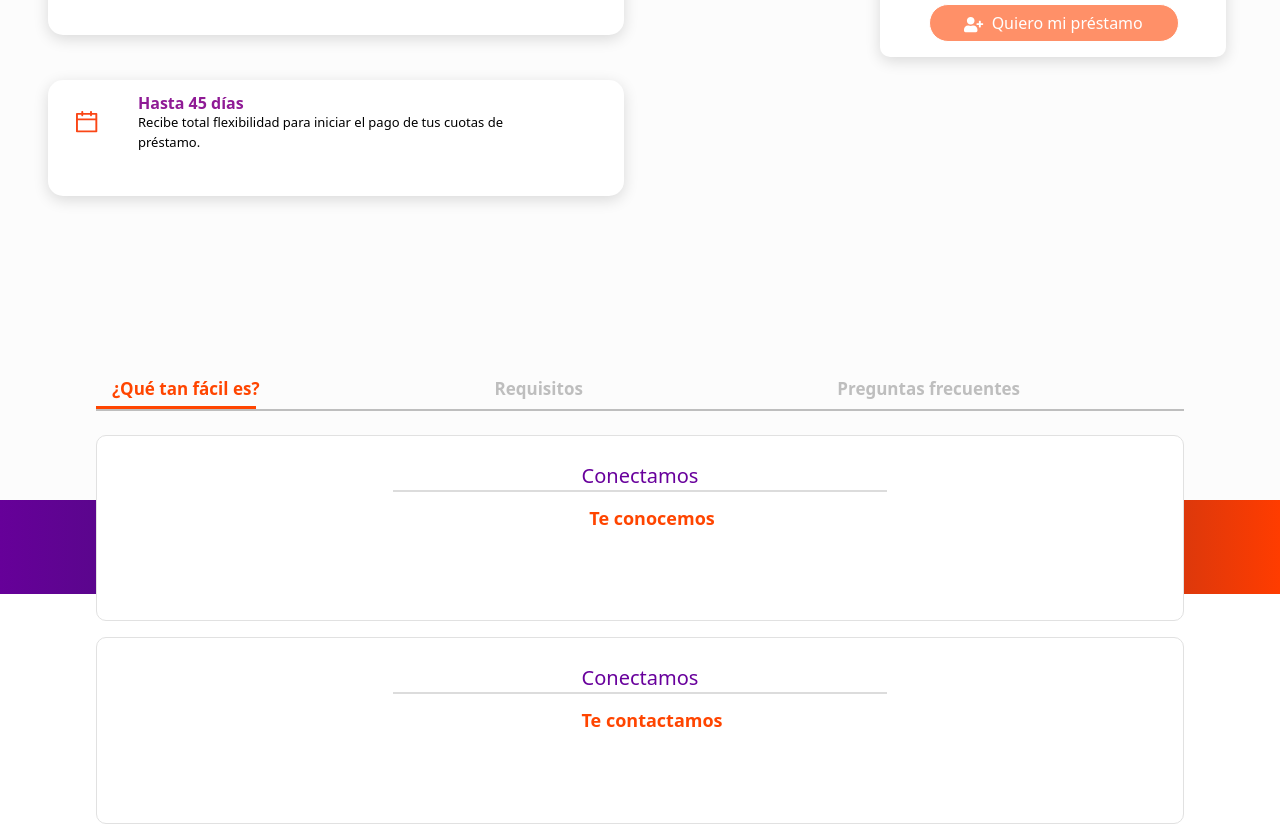
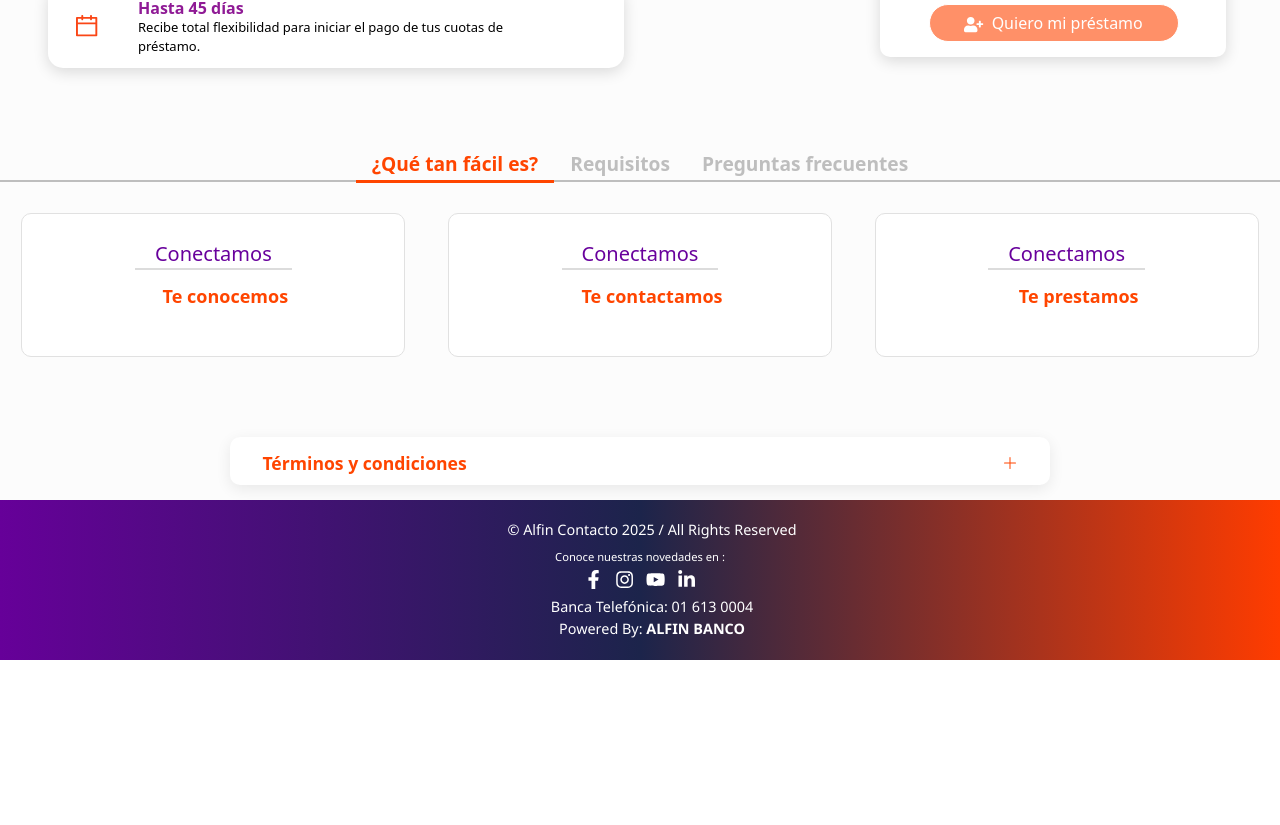
Before and after one commit to ArianaEyes/Pagina-AlfinBanco, an Angular app: page /prestamos in a window 1280 px wide. Shown: the part 620-1445 px from the top of the page. After the commit the page ends 1280 px from the top, so only its background shows below. Built offline with nearby package versions, Linux system fonts and the light colour scheme; no server answers.

Commit message:
actualizeishon del resposiveishon

```diff
--- a/src/app/Pages/prestamos/prestamos.css
+++ b/src/app/Pages/prestamos/prestamos.css
@@ -622,7 +622,7 @@ svg {
     height: 12%;
   }
 }
-@media (min-width: 729px) and (max-width:768px) and (min-height: 300px) and (max-height: 1024px){
+@media (min-width: 729px) and (max-width:768px) and (min-height: 300px) and (max-height: 1366px){
   .contenedor {
     height: auto;
     overflow-y: hidden;
@@ -1087,6 +1087,12 @@ svg {
 }
 
 @media (min-width:900px) and (max-width:1700px) and (max-height: 1366px){
+  .images {
+    width: 100%;
+    margin-left: 3vh;
+    display: flex;
+    flex-wrap: nowrap;
+  }
   .seccion-formulario {
     width: 40%;
     height: 50.5vh;
@@ -1137,86 +1143,57 @@ svg {
     display: flex;
     flex-wrap: wrap;
   }
-
-  .seccion1 {
-    height: 70vh;
-    margin: 0;
-  }
-
   .seccion2 {
-    width: 85%;
+    width: 100%;
     height: auto;
     display: flex;
     flex-wrap: wrap;
-    margin: 10vh auto 4vh auto;
+    margin: 2vh auto;
 
     justify-content: space-around;
     flex-shrink: 0;
   }
-
-  .seccion2 .nav {
-    flex-wrap: nowrap;
+  .card {
+    width: 30%;
+    height: 90%;
+    margin: 1vh auto;
+  }
+  .footer {
+    width: 100%;
+    height: 20vh;
+    position: relative;
+    margin-top: auto;
+    justify-content: center;
   }
 
-  .ul_prestamos {
+  ._container_1y245_9 {
+    display: flex;
+    flex-wrap: wrap;
+    justify-content: space-between;
+    align-items: center;
     width: 100%;
-    height: 5.4vh;
-    display: flex;
-    flex-wrap: nowrap;
-    flex-shrink: 0;
-    overflow-x: auto;
-    overflow-y: hidden;
-    justify-content: space-around;
-    -webkit-overflow-scrolling: touch;
+    margin: 0 auto;
   }
 
-  .seccion2 .nav-item {
+  ._column_1y245_18 {
+    flex: 1;
     width: 100%;
-    display: flex;
-    margin: 0;
-  }
-  .seccion2 .nav-link {
-    /* nav parece que da un "height:auto;" */
-    width: 20vh;
-    white-space: nowrap;
-    margin: 0;
-  }
-  .ul_prestamos::-webkit-scrollbar {
-    width: 0px;
-    height: 0px;
-  }
-  .contenedor-pregunta2{
-    height: auto;
-  }
-  .pregunta3 {
-    height: auto;
-  }
-
-  .ul_prestamos .nav-item {
-    align-items: flex-start;
-    width: 45%;
-    font-size: 17px;
-    font-weight: 700;
-    z-index: 5;
-  }
-  .ul_prestamos a{
     text-align: center;
   }
 
-  .containers-cards {
-    height: auto;
-    justify-content: center;
-
+  ._social_1y245_29 {
+    width: 100%;
+    text-align: center;
+    margin: 0 auto;
   }
 
-  .pregunta2 {
-    height: auto;
+  ._icons_1y245_33 {
+    display: flex;
+    justify-content: center;
+    gap: 1.5vh;
+    margin-top: 0.5vh;
   }
 
-  .card {
-    width: 100%;
-    margin: 1vh auto;
-  }
 }
 @media (min-width:1701px) and (max-width:2560px){
   .formulario[_ngcontent-ng-c4043525379]{
```
